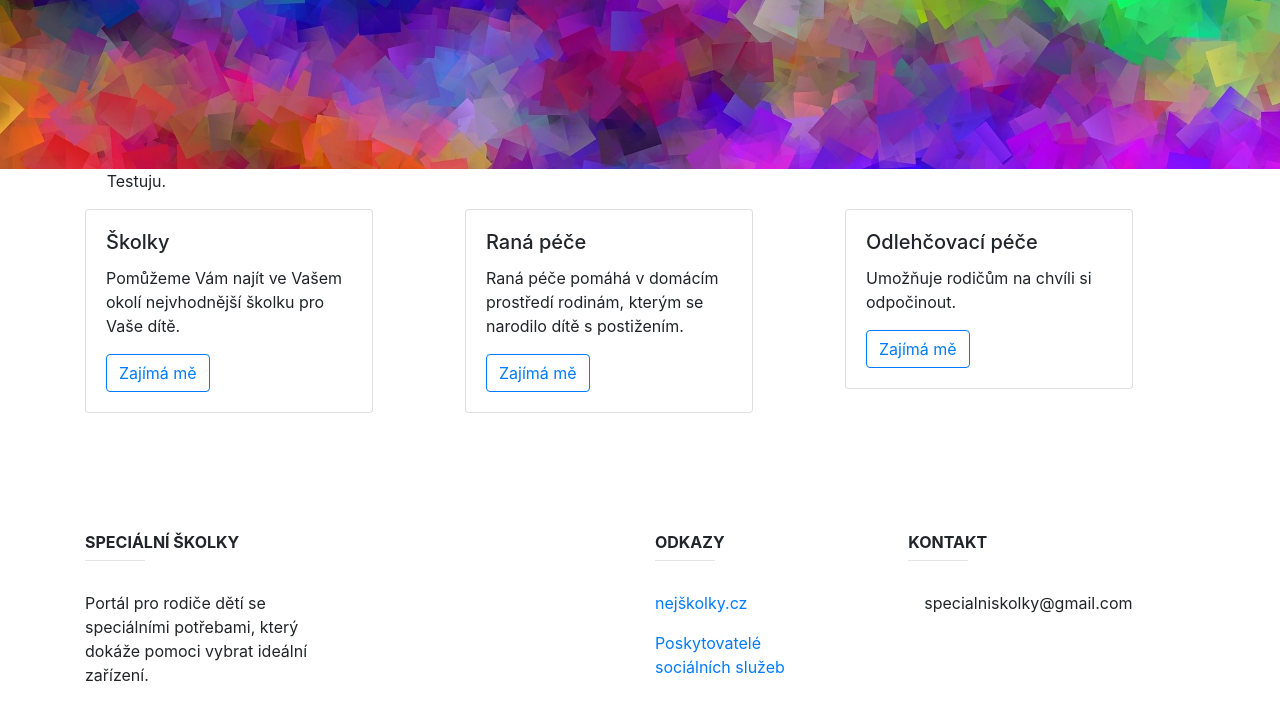
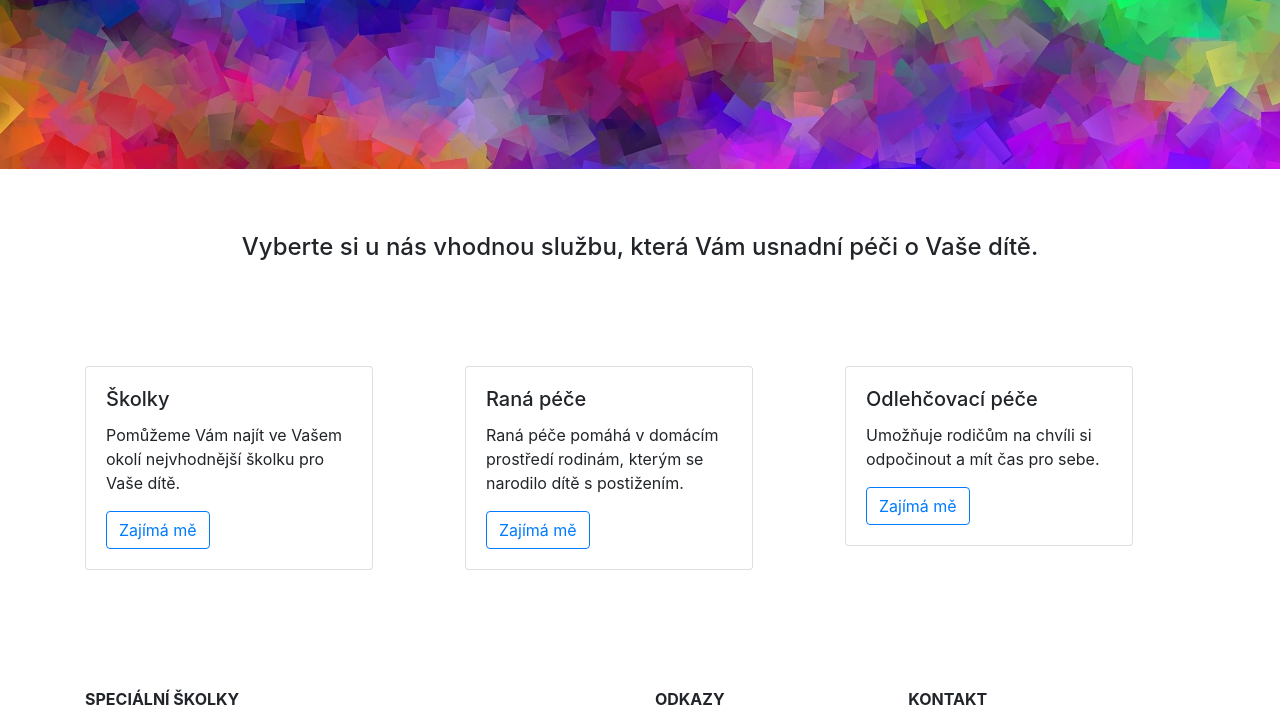
Before and after one commit to JanaMare/skolka_projekt, a Flask app: page / in a window 1280 px wide. Shown: the part 63-774 px from the top of the page. Run offline with Flask 2, Linux system fonts and the light colour scheme; some libraries are stand-ins or nearby versions.

Commit message:
uprava zakladniho infa k podstrankam

```diff
--- a/templates/index.html
+++ b/templates/index.html
@@ -1,8 +1,10 @@
 {% extends "layout.html" %}
 {% block content %}
-  <div class="index offset-1">
-    <p>Testuju.</p>
-  </div>
+<div class="jumbotron text-center bg-white thin">
+  <h4 class="black">
+  Vyberte si u nás vhodnou službu, která Vám usnadní péči o Vaše dítě.
+  </h4>
+</div>
 
   <div class="container">
     <div class="row">
@@ -32,7 +34,7 @@
 
           <div class="card-body">
             <h5 class="card-title">Odlehčovací péče</h5>
-            <p class="card-text">Umožňuje rodičům na chvíli si odpočinout.
+            <p class="card-text">Umožňuje rodičům na chvíli si odpočinout a mít čas pro sebe.
             </p>
             <a href="/odlehcovaci_pece" class="btn btn-outline-primary">Zajímá mě</a>
           </div>
--- a/templates/layout.html
+++ b/templates/layout.html
@@ -23,7 +23,7 @@
             <ul class="nav navbar-nav ml-auto ">
               <li class="nav-item">
                 <li class="nav-item">
-                  <a class="nav-link" href="/index">Úvod</a>
+                  <a class="nav-link" href="{{ url_for('home') }}">Úvod</a>
                 </li>
                 <a class="nav-link" href="/skolky">Školky</a>
               </li>
```
Also changed, not shown: templates/odlehcovaci_pece.html (+9 -4 lines), templates/ranapece.html (+11 -4 lines).
